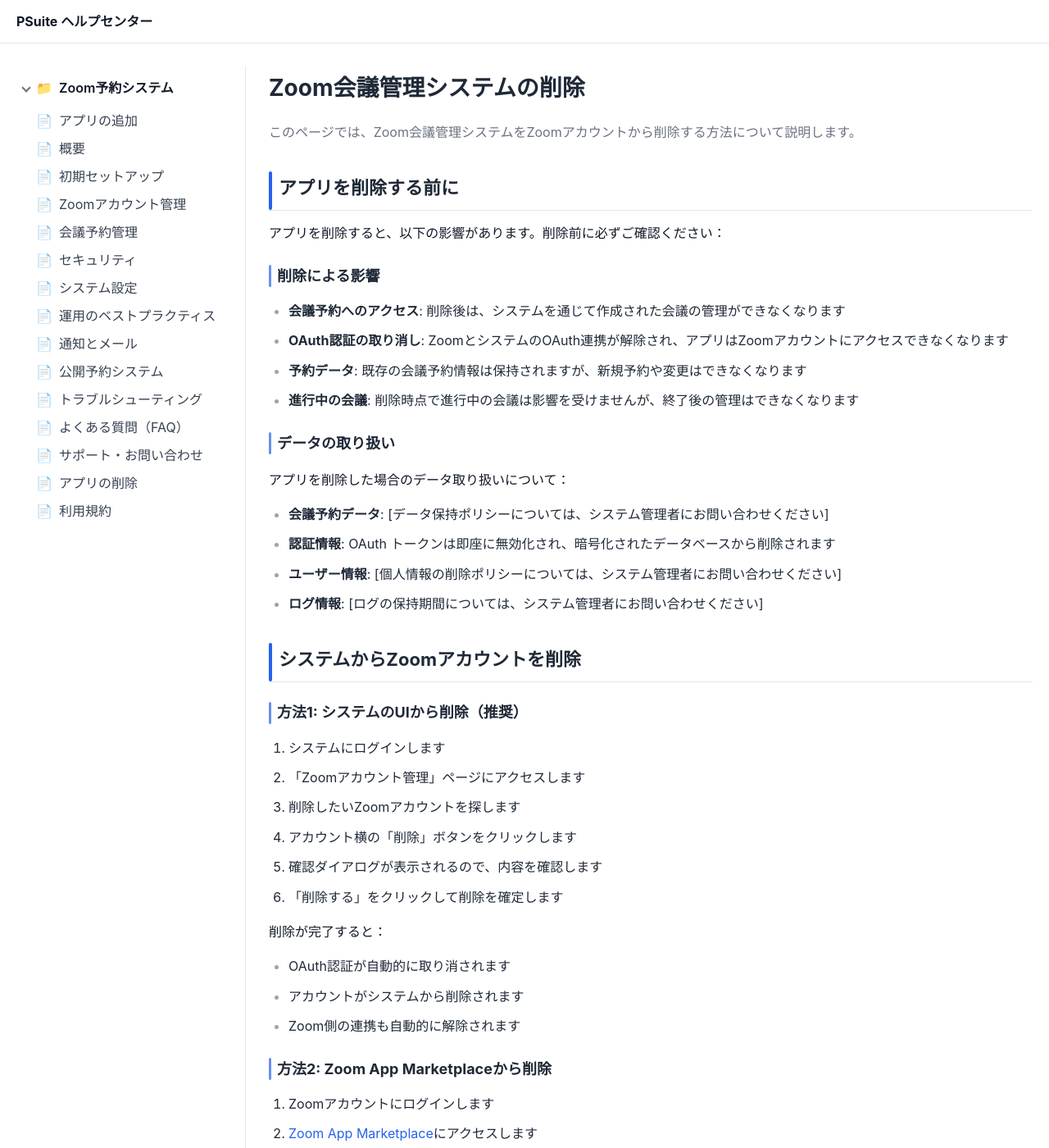
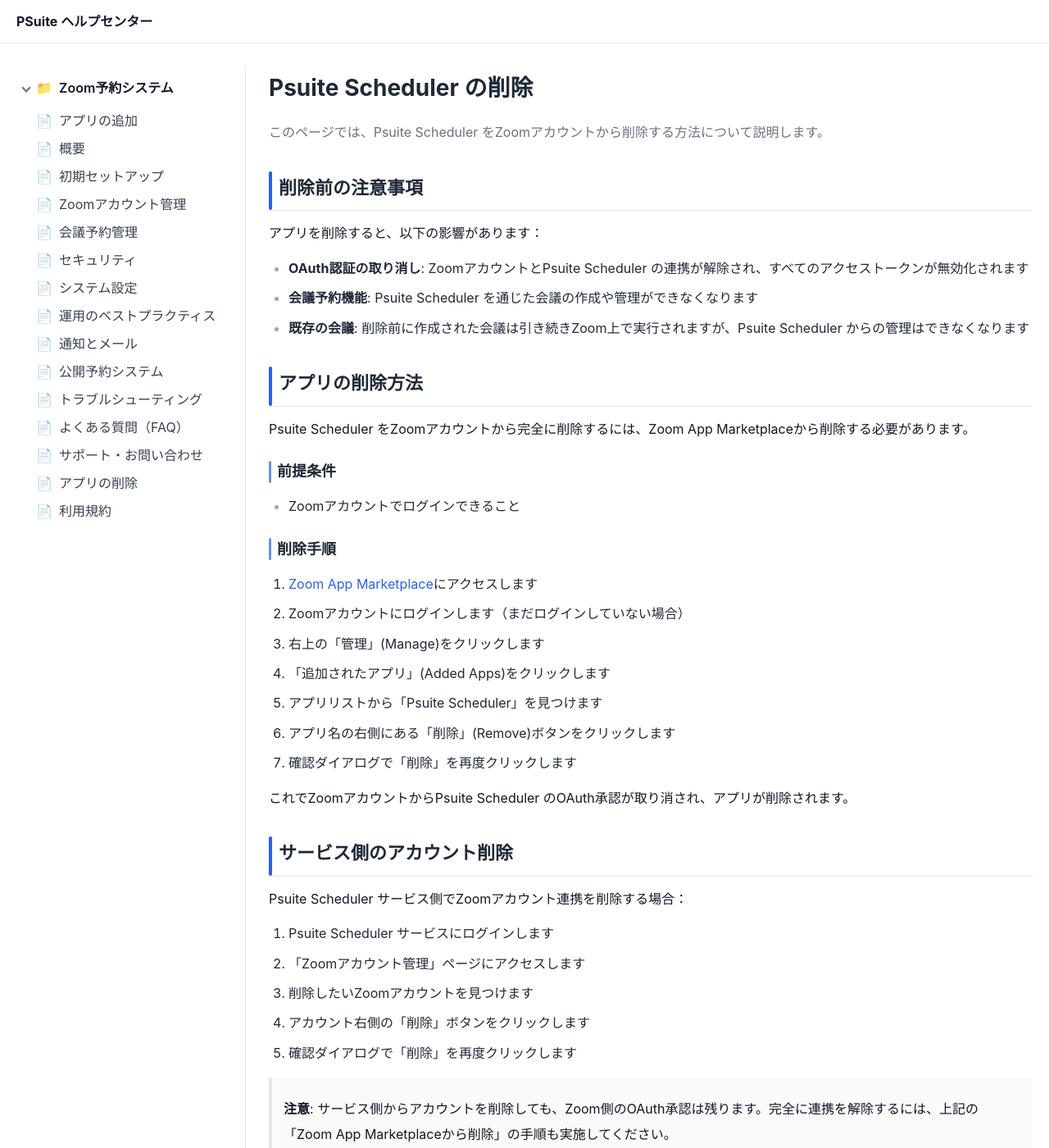
Before and after one commit to bizer-prjai/psuite_docs, a Jekyll site: the page built from docs/zoom/11-uninstallation.md, in a window 1280 px wide and 1400 px high. Shown: the whole window at 82% size. Built offline with Jekyll 4.4.1, drawn with Linux system fonts in a browser that asks for light colours; some of the changed text lies outside the part shown.

Commit message:
修正: インストール・アンインストールフローを正確に記載
- 00-installation.md: Zoom App MarketplaceではなくサービスのZoomアカウント管理ページからのOAuth連携フローに修正
- 11-uninstallation.md: サービスUIからの削除ではなくZoom App Marketplaceからの削除を主要な方法として記載
- 02-setup.md, 08-troubleshooting.md, 09-faq.md: 上記変更に合わせて参照を更新
- アプリ名を「Psuite Scheduler」に統一

Co-Authored-By: ryo_masuda <mrra4611@gmail.com>

```diff
--- a/docs/zoom/00-installation.md
+++ b/docs/zoom/00-installation.md
@@ -4,78 +4,78 @@ layout: default
 permalink: /zoom/installation/
 ---
 
-# Zoom会議管理システムのインストール
+# Psuite Scheduler の追加
 
 ## 前提条件
 
-このアプリをインストールする前に、以下の条件を満たしていることをご確認ください：
+Psuite Scheduler を追加する前に、以下の条件を満たしていることをご確認ください：
 
-- **Zoomアカウント**: 有効なZoomアカウント（Pro、Business、またはEnterpriseプラン推奨）
-- **管理者権限**: アプリをインストールするには、Zoomアカウントでアプリを承認する権限が必要です
+- **Zoomアカウント**: 有効なZoomアカウント
+- **サービスアカウント**: Psuite Scheduler サービスのアカウント
 - **ブラウザ**: 最新版のChrome、Firefox、Safari、またはEdge
 - **インターネット接続**: 安定したインターネット接続環境
 
-## インストール手順
+## アプリ追加手順
 
-### ステップ1: Zoom App Marketplaceにアクセス
+### ステップ1: Zoomアカウント管理ページにアクセス
 
-1. Zoomアカウントにログインします
-2. [Zoom App Marketplace](https://marketplace.zoom.us/)にアクセスします
-3. 検索バーで「[アプリ名]」を検索します
-   > **注意**: 実際のアプリ名については、管理者にお問い合わせください
+1. Psuite Scheduler サービスにログインします
+2. 「Zoomアカウント管理」ページに移動します
 
-### ステップ2: アプリをインストール
+### ステップ2: Zoomアカウントを追加
 
-1. アプリのページで「インストール」または「追加」ボタンをクリックします
-2. アプリが要求する権限を確認します
+1. 「Zoomアカウントを追加する」ボタンをクリックします
+2. Zoomの認証画面にリダイレクトされます
+
+### ステップ3: OAuth認証を完了
+
+1. Zoomの認証画面で、Zoomアカウントにログインします（まだログインしていない場合）
+2. Psuite Scheduler が要求する権限を確認します：
    - 会議の作成と管理
    - ユーザー情報へのアクセス
    - アカウント情報へのアクセス
 3. 「承認」ボタンをクリックして、アプリに必要な権限を付与します
+4. 認証が成功すると、自動的にサービスのZoomアカウント管理ページにリダイレクトされます
 
-### ステップ3: OAuth認証を完了
+### ステップ4: 追加の確認
 
-1. Zoomの認証画面が表示されます
-2. 表示される権限内容を確認し、問題なければ「承認」をクリックします
-3. 認証が成功すると、自動的にシステムのZoomアカウント管理ページにリダイレクトされます
-4. 「Zoom連携が完了しました」というメッセージが表示されることを確認します
+1. Zoomアカウント管理ページで、追加したZoomアカウントが一覧に表示されていることを確認します
+2. アカウントの状態が「有効」になっていることを確認します
+3. アカウント情報（メールアドレス、名前）が正しく表示されていることを確認します
 
-### ステップ4: インストールの確認
+## OAuth認証について
 
-1. システムの「Zoomアカウント管理」ページにアクセスします
-2. 接続したZoomアカウントが一覧に表示されていることを確認します
-3. アカウントの状態が「有効」になっていることを確認します
+Psuite Scheduler とZoomアカウントの連携には、OAuth 2.0認証が使用されます：
 
-## OAuth認証フロー
-
-アプリのインストール時には、以下のOAuth 2.0認証フローが実行されます：
-
-1. **認証リクエスト**: アプリがZoomに対して認証をリクエストします
+1. **認証リクエスト**: サービスがZoomに対して認証をリクエストします
 2. **ユーザー承認**: Zoom側でユーザーがアプリの権限を承認します
-3. **トークン発行**: 承認後、Zoomがアクセストークンを発行します
-4. **トークン保存**: アプリが暗号化されたトークンを安全に保存します
+3. **トークン発行**: 承認後、Zoomがアクセストークンとリフレッシュトークンを発行します
+4. **トークン保存**: サービスが暗号化されたトークンを安全に保存します
 
 すべての認証情報は暗号化され、安全に管理されます。
 
-## インストール後の設定
+## 複数アカウントの追加
 
-インストールが完了したら、以下の初期設定を行うことをお勧めします：
+同時開催数を増やすため、複数のZoomアカウントを追加することができます：
 
-1. **会議の前後ロック時間を設定**: [システム設定](/zoom/settings/)で、会議間のバッファ時間を設定します
-2. **IPアドレス制限を設定**: セキュリティ強化のため、[セキュリティ設定](/zoom/security/)でアクセス可能なIPアドレスを制限します
-3. **複数アカウントを追加**: 同時開催数を増やすため、複数のZoomアカウントを接続します
+1. Zoomアカウント管理ページで再度「Zoomアカウントを追加する」ボタンをクリックします
+2. 別のZoomアカウントでログインして認証を完了します
+3. 追加したアカウントがリストに表示されます
+
+各アカウントは独立して管理され、個別に有効化・無効化することができます。
 
 ## トラブルシューティング
 
-インストール中に問題が発生した場合は、[トラブルシューティングガイド](/zoom/troubleshooting/#アプリのインストール)をご確認ください。
+Zoomアカウント追加中に問題が発生した場合は、[トラブルシューティングガイド](/zoom/troubleshooting/#zoomアカウントの追加)をご確認ください。
 
 よくある問題：
 - OAuth認証エラー
 - 権限不足エラー
 - アカウント重複エラー
+- リダイレクトエラー
 
 詳細は[トラブルシューティング](/zoom/troubleshooting/)ページをご覧ください。
 
 ## サポート
 
-インストールに関してご不明な点がございましたら、[サポート](/zoom/support/)までお問い合わせください。
+Zoomアカウント追加に関してご不明な点がございましたら、[サポート](/zoom/support/)までお問い合わせください。
--- a/docs/zoom/08-troubleshooting.md
+++ b/docs/zoom/08-troubleshooting.md
@@ -6,47 +6,47 @@ permalink: /zoom/troubleshooting/
 
 ## 7. トラブルシューティング
 
-### 7.1 アプリのインストール
-
-#### アプリが見つからない
-**症状**: Zoom App Marketplaceでアプリを検索しても見つからない
-**対処法**:
-1. 検索キーワードを確認し、正しいアプリ名で検索
-2. 管理者に正確なアプリ名を確認
-3. アプリが公開されていることを確認
-4. Zoomアカウントでログインしていることを確認
-
-#### インストールボタンが表示されない
-**症状**: アプリページでインストールボタンが表示されない
-**対処法**:
-1. Zoomアカウントに必要な権限があるか確認
-2. 組織の管理者にアプリのインストール権限を確認
-3. ブラウザのキャッシュをクリアして再度アクセス
-4. 別のブラウザで試行
+### 7.1 Zoomアカウントの追加
 
 #### OAuth認証が失敗する
-**症状**: アプリのインストール時にOAuth認証画面でエラーが発生
-**対処法**:
-1. Zoomアカウントの認証情報（メールアドレス・パスワード）を確認
-2. ブラウザのCookieとキャッシュをクリア
-3. ポップアップブロッカーを無効化
-4. 別のブラウザで再度試行
-5. Zoomアカウントが有効であることを確認
+
+**症状**: 「承認」をクリックした後にエラーが発生する、または認証画面にリダイレクトされない
+
+**解決方法**:
+1. ブラウザのCookieとキャッシュをクリアしてください
+2. 別のブラウザで試してください
+3. ポップアップブロッカーが有効になっている場合は無効にしてください
+4. しばらく時間をおいてから再試行してください
+5. ブラウザのコンソールでエラーメッセージを確認してください
 
 #### 権限エラー
-**症状**: 「権限が不足しています」というエラーが表示される
-**対処法**:
-1. Zoomアカウントの管理者権限を確認
-2. 組織の管理者にアプリの使用許可を依頼
-3. 必要な権限スコープを管理者に確認
-4. システム管理者に連絡
+
+**症状**: 「権限が不足しています」というエラーメッセージが表示される
+
+**解決方法**:
+1. Zoomアカウントで必要な権限（会議の作成・管理、ユーザー情報へのアクセス）があるか確認してください
+2. Zoomアカウントの種類を確認してください
+3. 組織のセキュリティポリシーでOAuthアプリの使用が制限されていないか確認してください
+4. Zoomアカウントの管理者に権限の確認を依頼してください
 
 #### アカウント重複エラー
-**症状**: 「このZoomアカウントは既に他のユーザーに接続されています」というエラー
-**対処法**:
-1. 同じZoomアカウントを他のユーザーが使用していないか確認
-2. システム管理者に連絡し、重複を解消
-3. 別のZoomアカウントを使用
+
+**症状**: 「このアカウントは既に登録されています」というエラーが表示される
+
+**解決方法**:
+1. Psuite Scheduler の「Zoomアカウント管理」ページで既存のアカウントを確認してください
+2. 既存のアカウントを削除してから再度追加してください
+3. 別のZoomアカウントを使用してください
+
+#### リダイレクトエラー
+
+**症状**: OAuth認証後にサービスに戻ってこない、または「リダイレクトエラー」が表示される
+
+**解決方法**:
+1. ブラウザのリダイレクトが許可されているか確認してください
+2. 企業のファイアウォールやプロキシ設定を確認してください
+3. ブラウザの拡張機能を一時的に無効にして試してください
+4. しばらく時間をおいてから再試行してください
 
 ### 7.2 Zoom認証エラー（接続後）
 **症状**: Zoomアカウントの接続に失敗する
--- a/docs/zoom/09-faq.md
+++ b/docs/zoom/09-faq.md
@@ -6,37 +6,50 @@ permalink: /zoom/faq/
 
 ## 8. よくある質問（FAQ）
 
-### アプリのインストール・認証について
+### Zoomアカウント追加・認証
 
-#### Q1: アプリをインストールするには何が必要ですか？
-A1: 有効なZoomアカウント（Pro、Business、またはEnterpriseプラン推奨）と、アプリを承認する権限が必要です。詳細は[インストールガイド](/zoom/installation/)をご覧ください。
+#### Q1: Zoomアカウントを追加するために必要な要件は何ですか？
+
+A: 以下の要件が必要です：
+- 有効なZoomアカウント
+- Psuite Scheduler サービスのアカウント
+- 最新版のブラウザ（Chrome、Firefox、Safari、Edge）
+- 安定したインターネット接続
+
+詳細は[アプリ追加ガイド](/zoom/installation/#前提条件)をご確認ください。
 
 #### Q2: OAuth認証とは何ですか？
-A2: OAuth認証は、ZoomとシステムがあなたのZoomアカウント情報を安全に連携するための仕組みです。アプリのインストール時に一度だけ必要で、すべての認証情報は暗号化されて安全に保存されます。
+
+A: OAuth認証は、ユーザー名とパスワードを共有することなく、Psuite Scheduler にZoomアカウントへのアクセス権限を付与する安全な認証方法です。ユーザーは承認する権限を選択でき、いつでも取り消すことができます。
 
 #### Q3: どのような権限が必要ですか？
-A3: アプリは以下の権限を必要とします：
+
+A: Psuite Scheduler は以下の権限を要求します：
 - 会議の作成と管理
 - ユーザー情報へのアクセス
 - アカウント情報へのアクセス
-これらの権限はZoom会議の自動作成と管理に必要です。
 
-#### Q4: 無料のZoomアカウントでも使えますか？
-A4: 基本的な機能は使用できますが、Pro、Business、またはEnterpriseプランの使用を推奨します。無料プランでは会議時間の制限などがあります。
+これらの権限は、会議予約の自動化とアカウント管理に必要です。
 
-### アプリの削除について
+#### Q4: 無料のZoomアカウントでも使用できますか？
+
+A: はい、基本的には使用できます。ただし、一部の機能は有料プラン（Pro、Business、Enterprise）でのみ利用可能な場合があります。詳細はサービス提供者にお問い合わせください。
 
 #### Q5: アプリを削除するとどうなりますか？
-A5: OAuth認証が取り消され、システムはZoomアカウントにアクセスできなくなります。既存の会議予約情報は保持されますが、新規予約や変更はできなくなります。詳細は[アプリの削除](/zoom/uninstallation/)ページをご覧ください。
 
-#### Q6: 削除後にデータはどうなりますか？
-A6: OAuth認証情報は即座に削除されます。その他のデータの取り扱いについては、システム管理者にお問い合わせください。
+A: Zoom App Marketplaceからアプリを削除すると、ZoomアカウントとPsuite Scheduler の連携が解除され、すべてのアクセストークンが無効化されます。既存の会議は引き続きZoom上で実行されますが、Psuite Scheduler からの管理はできなくなります。詳細は[削除ガイド](/zoom/uninstallation/)をご確認ください。
 
-#### Q7: アプリを削除した後、再インストールできますか？
-A7: はい、いつでも再インストール可能です。[インストールガイド](/zoom/installation/)に従って再度OAuth認証を完了してください。
+#### Q6: 削除した後のデータはどうなりますか？
 
-#### Q8: 一時的に使用を停止することはできますか？
-A8: はい、完全に削除せず、Zoomアカウント管理ページで特定のアカウントを「無効化」することで一時停止できます。後で「有効化」すれば、すぐに利用を再開できます。
+A: OAuth トークンは削除と同時に無効化されます。Psuite Scheduler サービス側に保存されている会議予約データの取り扱いについては、サービス提供者にお問い合わせください。
+
+#### Q7: 削除した後に再度追加できますか？
+
+A: はい、いつでも再度Zoomアカウントを追加できます。[アプリ追加ガイド](/zoom/installation/)の手順に従ってください。
+
+#### Q8: アカウントを一時的に停止することはできますか？
+
+A: はい、完全に削除する代わりに、Psuite Scheduler の「Zoomアカウント管理」ページでアカウントを無効化することができます。無効化されたアカウントは会議予約に使用されなくなりますが、データは保持されます。
 
 ### 会議予約について
 
--- a/docs/zoom/11-uninstallation.md
+++ b/docs/zoom/11-uninstallation.md
@@ -4,98 +4,96 @@ layout: default
 permalink: /zoom/uninstallation/
 ---
 
-# Zoom会議管理システムの削除
+# Psuite Scheduler の削除
 
-このページでは、Zoom会議管理システムをZoomアカウントから削除する方法について説明します。
+このページでは、Psuite Scheduler をZoomアカウントから削除する方法について説明します。
 
-## アプリを削除する前に
+## 削除前の注意事項
 
-アプリを削除すると、以下の影響があります。削除前に必ずご確認ください：
+アプリを削除すると、以下の影響があります：
 
-### 削除による影響
+- **OAuth認証の取り消し**: ZoomアカウントとPsuite Scheduler の連携が解除され、すべてのアクセストークンが無効化されます
+- **会議予約機能**: Psuite Scheduler を通じた会議の作成や管理ができなくなります
+- **既存の会議**: 削除前に作成された会議は引き続きZoom上で実行されますが、Psuite Scheduler からの管理はできなくなります
 
-- **会議予約へのアクセス**: 削除後は、システムを通じて作成された会議の管理ができなくなります
-- **OAuth認証の取り消し**: ZoomとシステムのOAuth連携が解除され、アプリはZoomアカウントにアクセスできなくなります
-- **予約データ**: 既存の会議予約情報は保持されますが、新規予約や変更はできなくなります
-- **進行中の会議**: 削除時点で進行中の会議は影響を受けませんが、終了後の管理はできなくなります
+## アプリの削除方法
 
-### データの取り扱い
+Psuite Scheduler をZoomアカウントから完全に削除するには、Zoom App Marketplaceから削除する必要があります。
 
-アプリを削除した場合のデータ取り扱いについて：
+### 前提条件
+- Zoomアカウントでログインできること
 
-- **会議予約データ**: [データ保持ポリシーについては、システム管理者にお問い合わせください]
-- **認証情報**: OAuth トークンは即座に無効化され、暗号化されたデータベースから削除されます
-- **ユーザー情報**: [個人情報の削除ポリシーについては、システム管理者にお問い合わせください]
-- **ログ情報**: [ログの保持期間については、システム管理者にお問い合わせください]
+### 削除手順
 
-## システムからZoomアカウントを削除
+1. [Zoom App Marketplace](https://marketplace.zoom.us/)にアクセスします
+2. Zoomアカウントにログインします（まだログインしていない場合）
+3. 右上の「管理」(Manage)をクリックします
+4. 「追加されたアプリ」(Added Apps)をクリックします
+5. アプリリストから「Psuite Scheduler」を見つけます
+6. アプリ名の右側にある「削除」(Remove)ボタンをクリックします
+7. 確認ダイアログで「削除」を再度クリックします
 
-### 方法1: システムのUIから削除（推奨）
+これでZoomアカウントからPsuite Scheduler のOAuth承認が取り消され、アプリが削除されます。
 
-1. システムにログインします
+## サービス側のアカウント削除
+
+Psuite Scheduler サービス側でZoomアカウント連携を削除する場合：
+
+1. Psuite Scheduler サービスにログインします
 2. 「Zoomアカウント管理」ページにアクセスします
-3. 削除したいZoomアカウントを探します
-4. アカウント横の「削除」ボタンをクリックします
-5. 確認ダイアログが表示されるので、内容を確認します
-6. 「削除する」をクリックして削除を確定します
+3. 削除したいZoomアカウントを見つけます
+4. アカウント右側の「削除」ボタンをクリックします
+5. 確認ダイアログで「削除」を再度クリックします
 
-削除が完了すると：
-- OAuth認証が自動的に取り消されます
-- アカウントがシステムから削除されます
-- Zoom側の連携も自動的に解除されます
+> **注意**: サービス側からアカウントを削除しても、Zoom側のOAuth承認は残ります。完全に連携を解除するには、上記の「Zoom App Marketplaceから削除」の手順も実施してください。
 
-### 方法2: Zoom App Marketplaceから削除
+## 削除後のデータの取り扱い
 
-1. Zoomアカウントにログインします
-2. [Zoom App Marketplace](https://marketplace.zoom.us/)にアクセスします
-3. 右上のアカウントアイコンをクリックし、「管理」を選択します
-4. 「追加済みアプリ」または「Manage」→「Added Apps」をクリックします
-5. アプリの一覧から「[アプリ名]」を探します
-6. アプリをクリックして詳細ページを開きます
-7. 「削除」または「Remove」ボタンをクリックします
-8. 確認ダイアログで「削除」を承認します
+アプリを削除した後のデータについて：
 
-## 削除後の確認
+- **OAuth トークン**: 削除と同時にすべてのアクセストークンが無効化され、使用できなくなります
+- **会議予約データ**: Psuite Scheduler サービス側に保存されている会議予約データの取り扱いについては、サービス提供者にお問い合わせください
+- **Zoom上の会議**: 削除前に作成された会議はZoom上に残り、引き続き実行されます
 
-アプリの削除が正常に完了したか確認するには：
+## 削除の確認
 
-1. Zoom App Marketplaceの「追加済みアプリ」一覧を確認し、アプリが表示されないことを確認
-2. システムの「Zoomアカウント管理」ページで、アカウントが削除されていることを確認
-3. OAuth認証が取り消されていることを確認
+### Zoom側の確認
 
-## 再インストール
+1. [Zoom App Marketplace](https://marketplace.zoom.us/)の「管理」→「追加されたアプリ」にアクセスします
+2. アプリリストに「Psuite Scheduler」が表示されていないことを確認します
 
-アプリを削除した後、再度インストールすることも可能です：
+### サービス側の確認
 
-1. [インストールガイド](/zoom/installation/)に従って再インストールします
-2. 再度OAuth認証を完了する必要があります
-3. 以前の設定や予約データは引き継がれません（新規インストールとして扱われます）
+1. Psuite Scheduler の「Zoomアカウント管理」ページにアクセスします
+2. 削除したアカウントがリストに表示されていないことを確認します（サービス側でも削除した場合）
 
-## 部分的な削除
+## 再追加
 
-特定のZoomアカウントのみを削除したい場合：
+アプリを削除した後に再度使用したい場合は、[アプリ追加ガイド](/zoom/installation/)の手順に従って再度Zoomアカウントを追加してください。
 
-1. システムの「Zoomアカウント管理」ページで特定のアカウントのみ削除できます
-2. 他のZoomアカウントは接続されたまま残ります
-3. 複数アカウントを使用している場合、一部のアカウントのみ削除可能です
+## 特定のアカウントのみ削除
 
-## アプリの無効化（一時的な停止）
+複数のZoomアカウントをPsuite Scheduler に接続している場合、特定のアカウントのみを削除することもできます：
 
-完全に削除せず、一時的に使用を停止したい場合：
+1. Psuite Scheduler の「Zoomアカウント管理」ページで、削除したいアカウントの「削除」ボタンをクリックします
+2. 他のアカウントは引き続き使用できます
+3. 必要に応じて、Zoom App Marketplaceからもアプリを削除してください
 
-1. 「Zoomアカウント管理」ページでアカウントを「無効化」します
-2. 無効化されたアカウントは会議割り当ての対象外になります
-3. 削除と異なり、OAuth認証は保持されます
-4. 後で再度「有効化」することで、すぐに利用を再開できます
+## 一時的な無効化
 
-## 削除に関する注意事項
+完全に削除する代わりに、サービス側でアカウントを一時的に無効化することもできます：
 
-- **管理者権限**: アプリの削除には、アカウントの管理者権限が必要な場合があります
-- **複数ユーザー環境**: 組織で複数のユーザーがアプリを使用している場合、各ユーザーが個別に削除する必要があります
-- **予約への影響**: アプリを削除しても、既にZoom側で作成された会議自体は削除されません。Zoomの会議は通常通り開催できます
+1. Zoomアカウント管理ページで、無効化したいアカウントを選択します
+2. 「無効化」ボタンをクリックします
+3. 無効化されたアカウントは会議予約に使用されなくなりますが、データは保持されます
+4. 再度有効化したい場合は、「有効化」ボタンをクリックします
+
+この方法では、Zoom側のOAuth承認は維持されます。
+
+## トラブルシューティング
+
+削除中に問題が発生した場合は、[トラブルシューティングガイド](/zoom/troubleshooting/)をご確認ください。
 
 ## サポート
 
 削除に関してご不明な点がございましたら、[サポート](/zoom/support/)までお問い合わせください。
-
-削除前の確認事項やデータのエクスポートについてもサポートいたします。
```
Also changed, not shown: docs/zoom/02-setup.md (+5 -5 lines).
